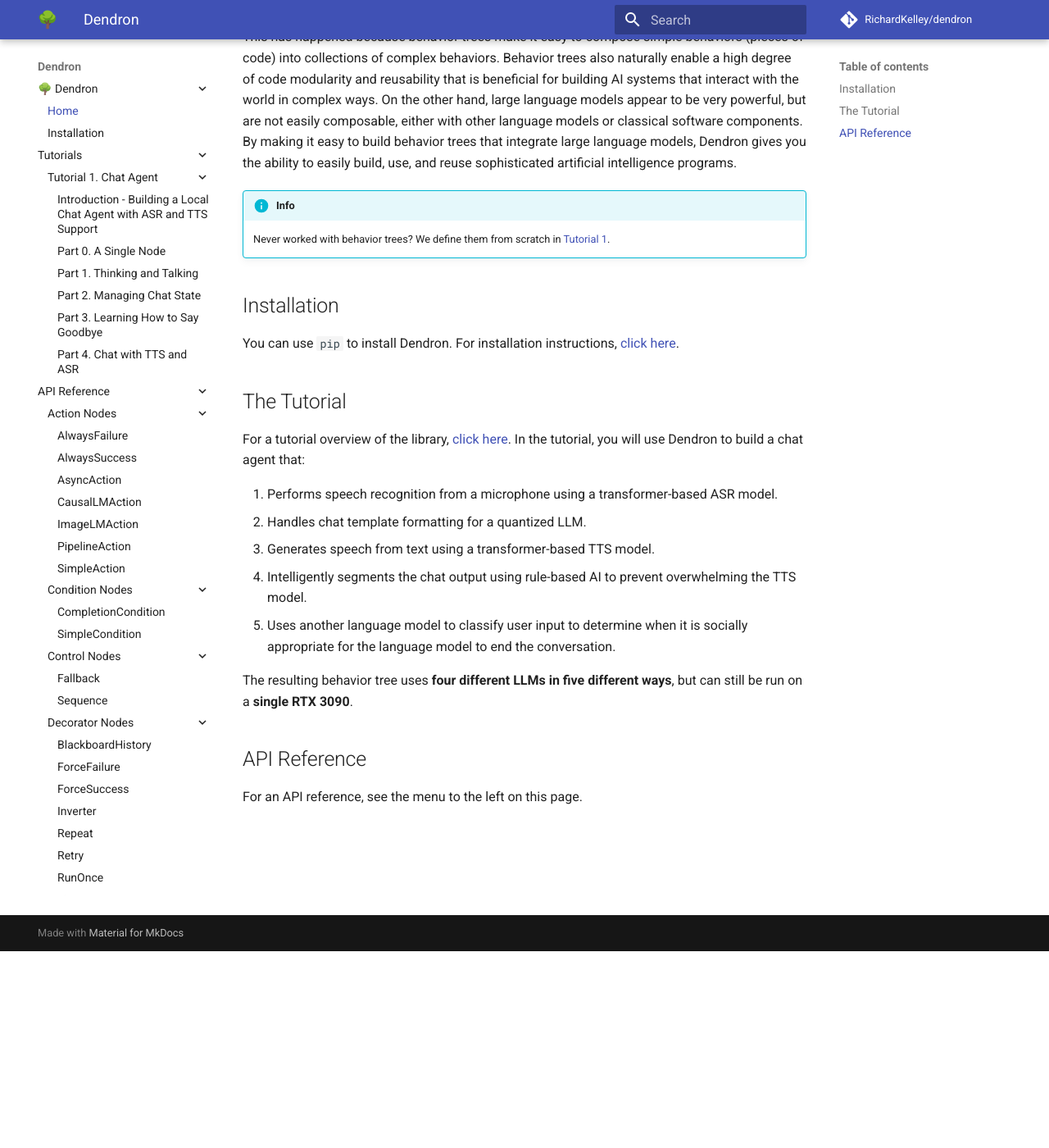
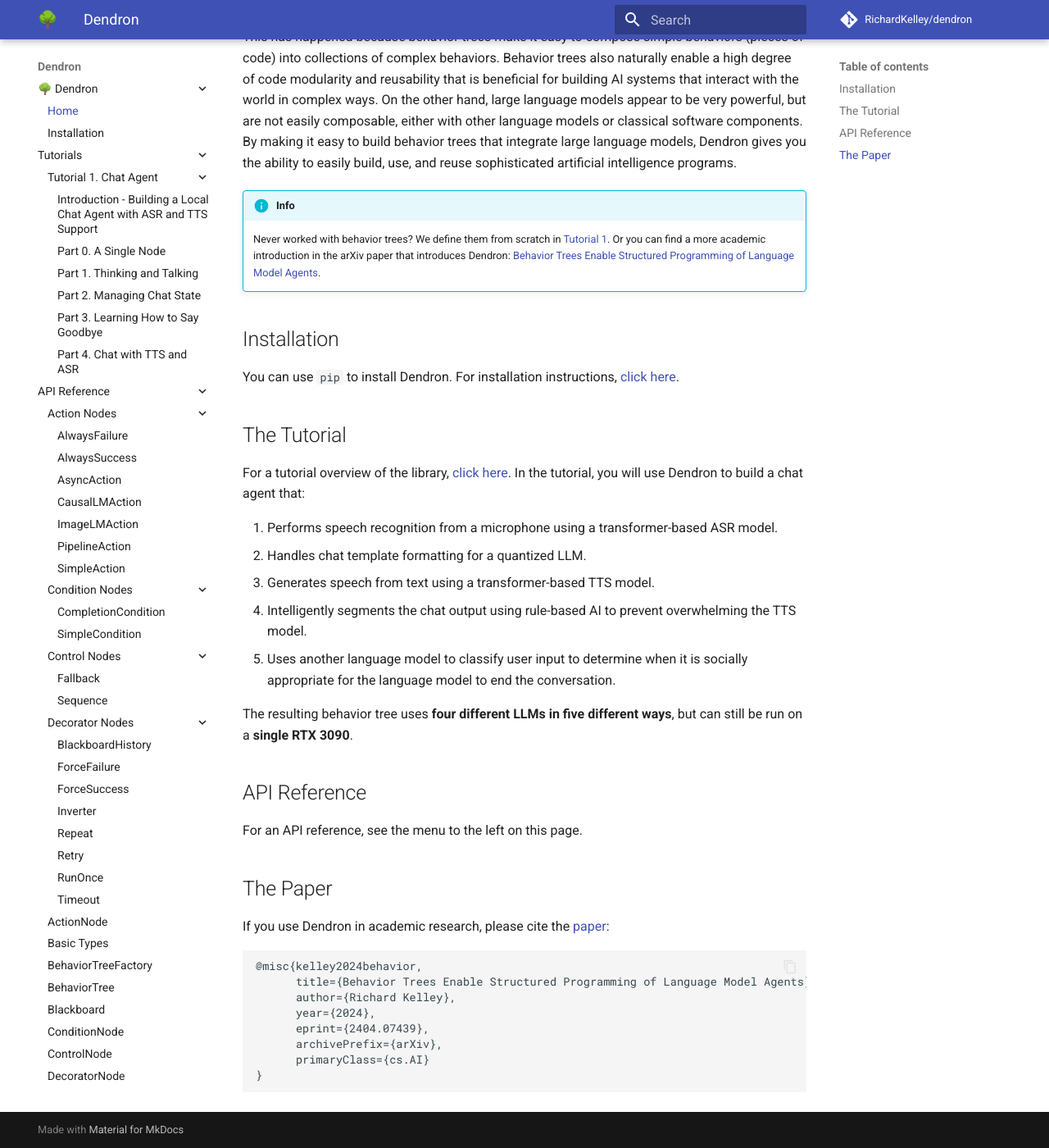
Before and after one commit to RichardKelley/dendron, an MkDocs documentation site: the page built from docs/index.md, in a window 1280 px wide and 1400 px high, scrolled down 240 px. Shown: the whole window at 82% size. Built offline with MkDocs 1.6.1 and Material for MkDocs 9.7.7, drawn with Linux system fonts in a browser that asks for light colours; comment, search, counter and statistics services are not loaded.

Commit message:
Added paper citations to docs and README.

````diff
--- a/docs/index.md
+++ b/docs/index.md
@@ -10,7 +10,7 @@
 
 !!! info
 
-    Never worked with behavior trees? We define them from scratch in [Tutorial 1](tutorial_intro.md#a-quick-overview-of-behavior-trees).
+    Never worked with behavior trees? We define them from scratch in [Tutorial 1](tutorial_intro.md#a-quick-overview-of-behavior-trees). Or you can find a more academic introduction in the arXiv paper that introduces Dendron: [Behavior Trees Enable Structured Programming of Language Model Agents](https://arxiv.org/abs/2404.07439){:target="_blank"}.
 
 ## Installation
 
@@ -31,3 +31,18 @@
 ## API Reference
 
 For an API reference, see the menu to the left on this page.
+
+## The Paper
+
+If you use Dendron in academic research, please cite the [paper](https://arxiv.org/abs/2404.07439){:target="_blank"}:
+
+```
+@misc{kelley2024behavior,
+      title={Behavior Trees Enable Structured Programming of Language Model Agents},
+      author={Richard Kelley},
+      year={2024},
+      eprint={2404.07439},
+      archivePrefix={arXiv},
+      primaryClass={cs.AI}
+}
+```
````
Also changed, not shown: README.md (+15 -0 lines).
